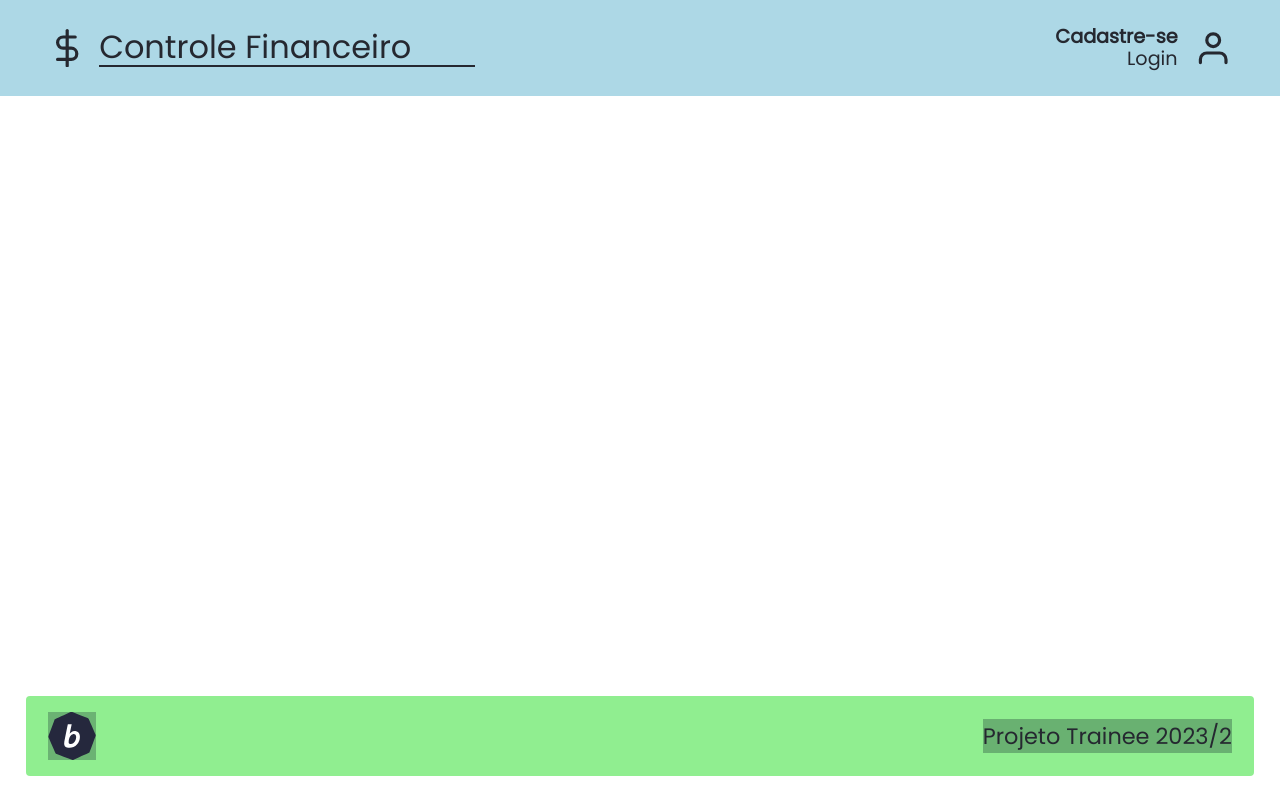
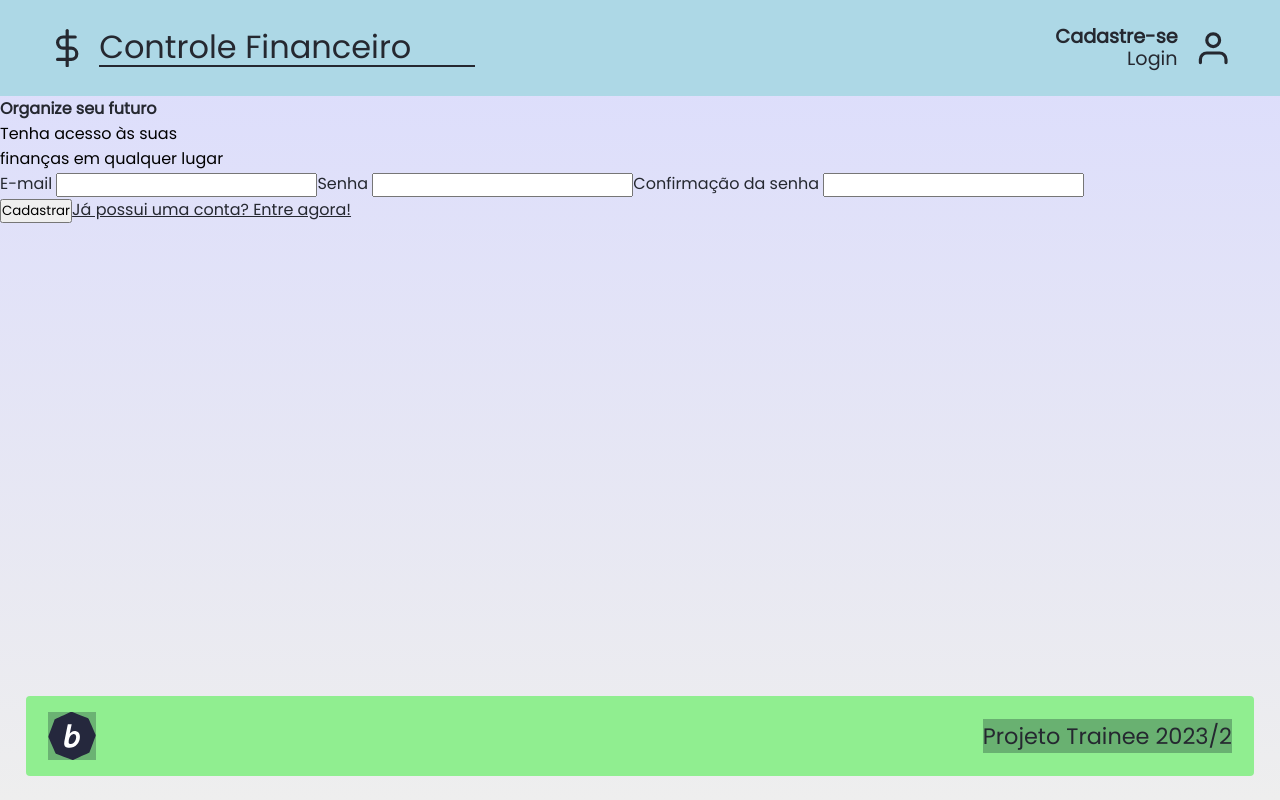
Before and after one commit to DaviSant0s/Finance, a React (Vite) app: page / in a window 1280 px wide. Built offline with nearby package versions, Linux system fonts and the light colour scheme.

Commit message:
atualização do projeto

```diff
--- a/src/App.jsx
+++ b/src/App.jsx
@@ -1,13 +1,10 @@
-import { Header } from './components/Header'
-import { Footer } from './components/Footer'
-
+import { Login } from './pages/login';
 import './styles/global.scss';
 
 function App() {
   return (
     <div className='div'>
-      <Header/>
-      <Footer/>
+      <Login/>
     </div>
   )
 }
--- /dev/null
+++ b/src/pages/login/index.jsx
@@ -0,0 +1,45 @@
+import { Header } from '../../components/Header'
+import { Footer } from '../../components/Footer'
+
+import './style.scss'
+
+export function Login() {
+    return(
+        <div className="container">
+            <Header/>
+            <main className='login-content'>
+                <div className='title'>
+                    <h4>Organize seu futuro</h4>
+                    <p>Tenha acesso às suas</p>
+                    <p>finanças em qualquer lugar</p>
+
+                    <form className='login-form'>
+                        <label htmlFor="email">
+                            <span>E-mail </span>
+                            <input type="text" id="email" />
+                        </label>
+
+                        <label htmlFor="password">
+                            <span>Senha </span>
+                            <input type="text" id="password" />
+                        </label>
+
+                        <label htmlFor="password-confirmation">
+                            <span>Confirmação da senha </span>
+                            <input type="text" id="password-confirmation" />
+                        </label>
+
+                        <fieldset>
+                            <button type='subimit'>Cadastrar</button>
+                            <a href="#login">Já possui uma conta? Entre agora!</a>
+                        </fieldset>
+
+                    </form>
+
+                </div>
+
+            </main>
+            <Footer/>
+        </div>
+    )
+}
--- /dev/null
+++ b/src/pages/login/style.scss
@@ -0,0 +1,12 @@
+.container{
+    display: flex;
+    flex-direction: column;
+
+    width: 100vw;
+    height: 100vh;
+    max-width: 1920px;
+
+    margin: 0 auto;
+
+    background: linear-gradient(#DBDCFD, #EEEEEE);
+  }
--- a/src/styles/global.scss
+++ b/src/styles/global.scss
@@ -20,9 +20,3 @@
     outline: none;
     border: 0;
   }
-
-  .div{
-    display: flex;
-    flex-direction: column;
-    height: 100vh;
-  }
```
